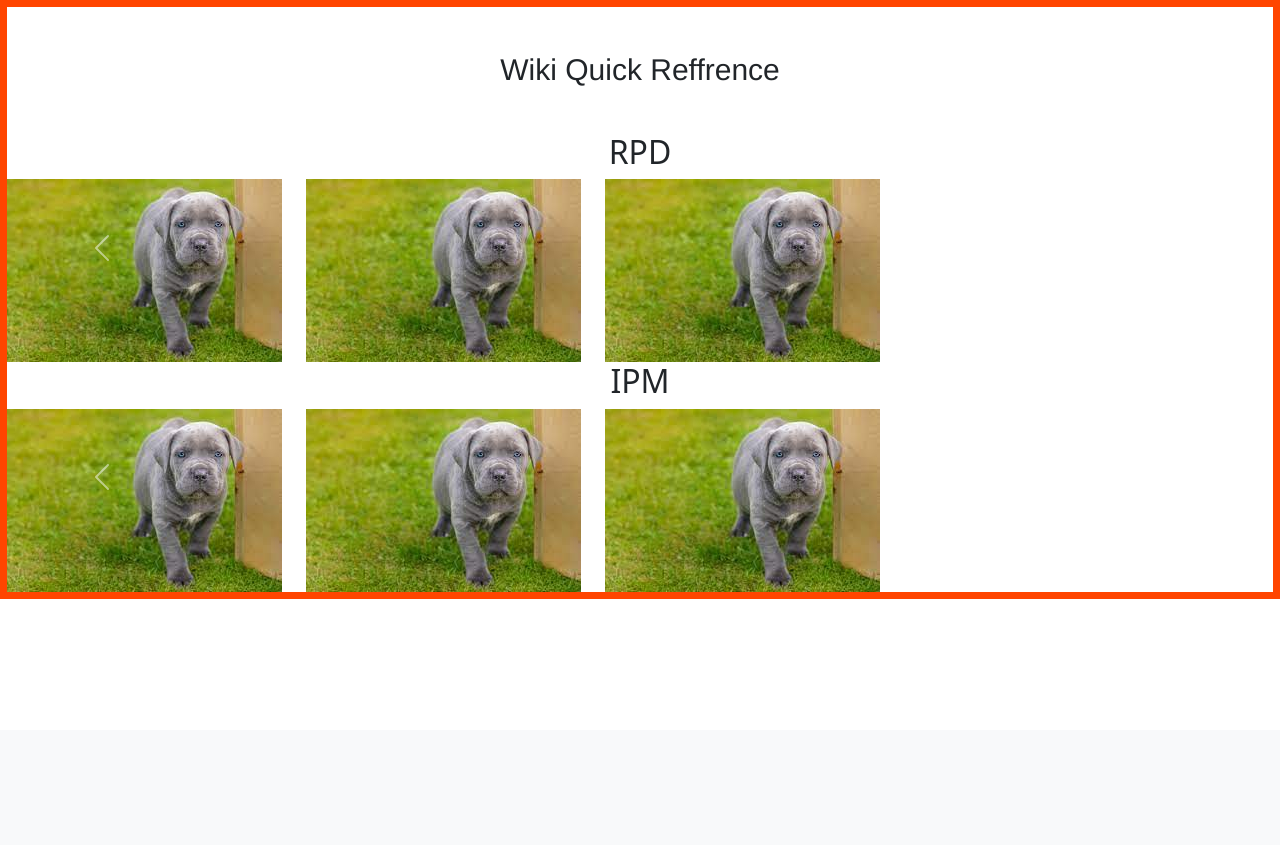
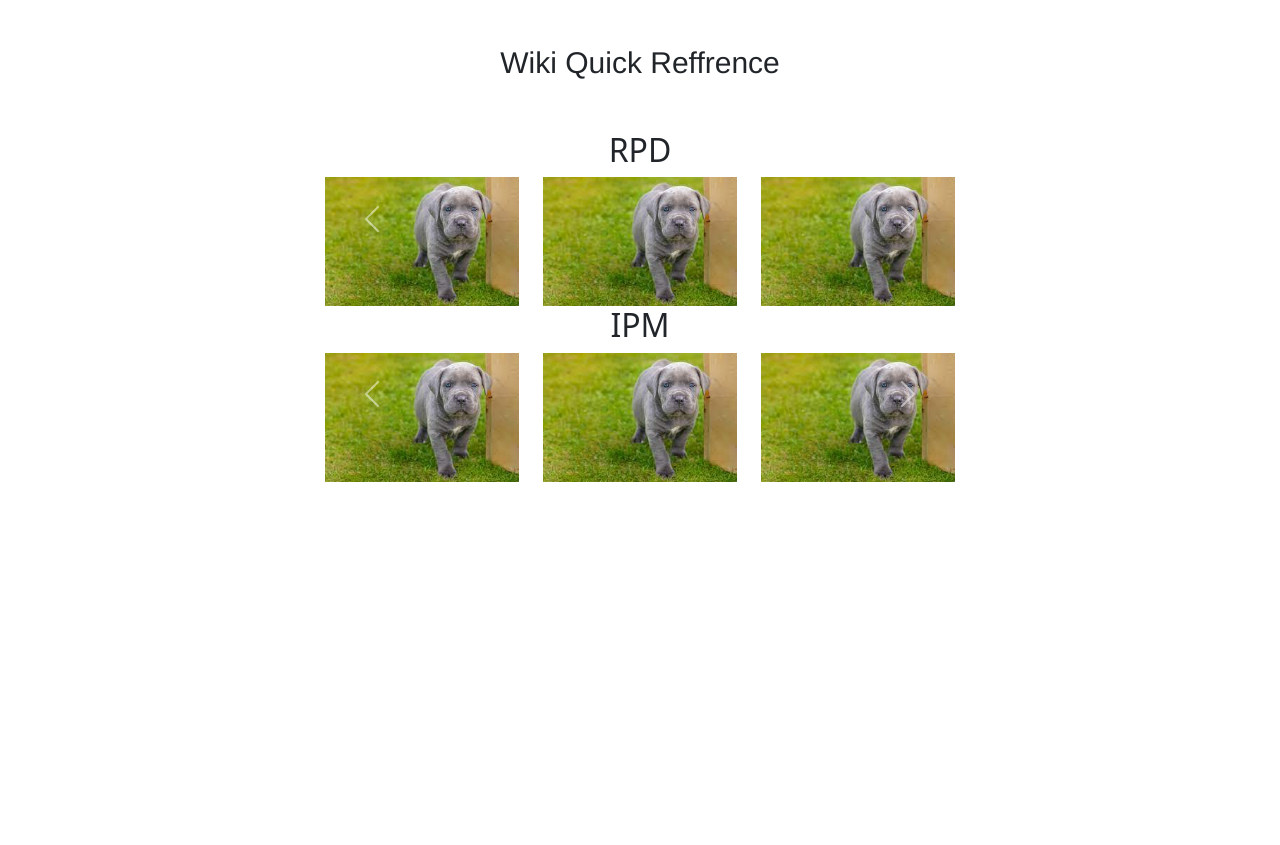
Before and after one commit to Taishawnk/Ricoh, a Django app: page /wiki_view/ in a window 1280 px wide. Shown: the part 70-915 px from the top of the page. Before the commit the page ends 669 px from the top, so only its background shows below. Run offline with Django 4.2, Linux system fonts and the light colour scheme.

Commit message:
some design work done

```diff
--- a/L2workspace/L2workspace/static/css/wiki.css
+++ b/L2workspace/L2workspace/static/css/wiki.css
@@ -2,7 +2,10 @@
     display: flex-block;
     align-items: center;
     text-align: center;
-    border: 7px solid orangered;
+    padding-left: 25%;
+    padding-right: 25%;
+    height: 100vh;
+    border: 7px solid transparent orangered;
 }
 
 .wikiheadertext{
@@ -11,8 +14,30 @@
     margin: 45px auto;
 }
 
+.carouseloutter{
+    margin: 40px auto ;
+    border: 3px solid transparent purple ;
+}
+.carouselinner{
+    display: flex;
+    justify-content: center;
+    margin: 40px auto;
+    border: 3px solid red transparent!important;
+}
+
+.RPDcarousel{
+    width: 50vw ;
+    padding: 5px;;
+    border: 3px solid green transparent !important;
+}
+
 
 .carousel-item.active{
     display: inline;
     justify-items: flex-start;
 }
+
+.img{
+ width: 100vw !important;
+ height: 10px;;
+}
--- a/L2workspace/workspace/templates/wiki.html
+++ b/L2workspace/workspace/templates/wiki.html
@@ -16,8 +16,8 @@
         <div class="carouselinner">
 
           {%comment%}RPD{% endcomment %}
-          <div class="RPDCariusel">
-            <div id="RPDCariuselslider" class="carousel slide" data-bs-touch="false" data-bs-interval="false">
+          <div class="RPDcarousel">
+            <div id="RPDcarouselslider" class="carousel slide" data-bs-touch="false" data-bs-interval="false">
               <div class="carousel-inner">
                 <div class="RPDtectiontitle"><h2>RPD</h2></div>
                 <div class="carousel-item active">
@@ -46,11 +46,11 @@
                     </div>
                   </div>
                 </div>
-              <button class="carousel-control-prev" type="button" data-bs-target="#RPDCariuselslider" data-bs-slide="prev">
+              <button class="carousel-control-prev" type="button" data-bs-target="#RPDcarouselslider" data-bs-slide="prev">
                 <span class="carousel-control-prev-icon" aria-hidden="true"></span>
                 <span class="visually-hidden">Previous</span>
               </button>
-              <button class="carousel-control-next" type="button" data-bs-target="#RPDCariuselslider" data-bs-slide="next">
+              <button class="carousel-control-next" type="button" data-bs-target="#RPDcarouselslider" data-bs-slide="next">
                 <span class="carousel-control-next-icon" aria-hidden="true"></span>
                 <span class="visually-hidden">Next</span>
               </button>
```
